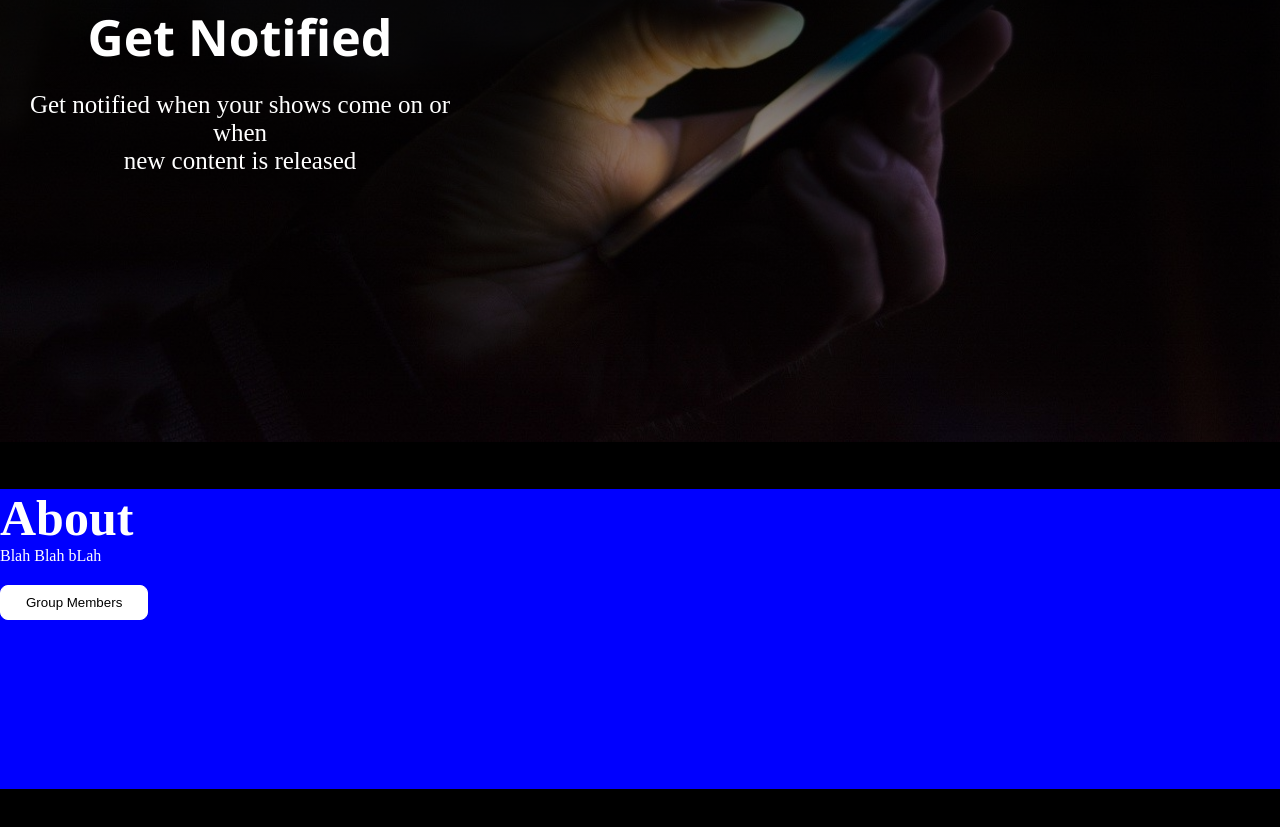
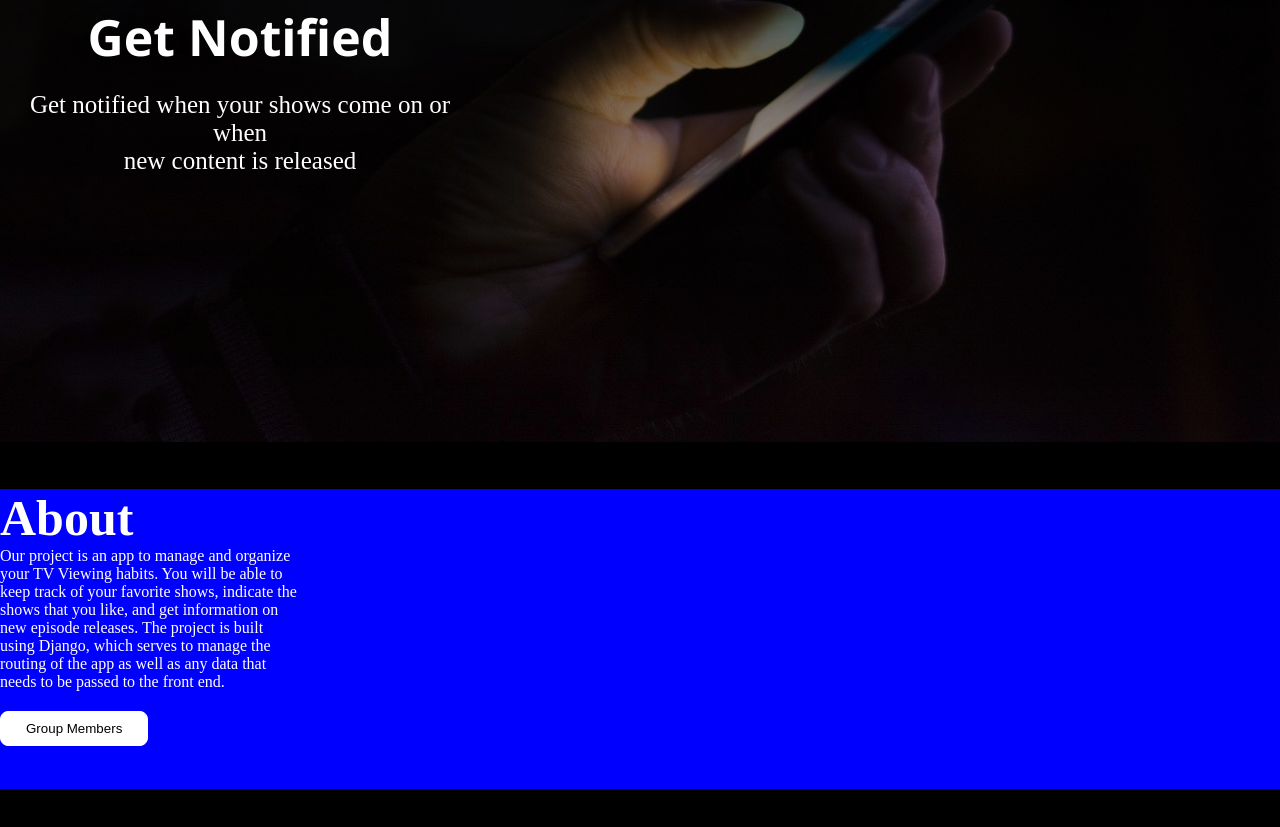
Before and after one commit to CS495org/CS495org.github.io, a plain HTML site: page index.html in a window 1280 px wide. Shown: the part 3026-3853 px from the top of the page. Drawn offline with nearby package versions, Linux system fonts and the light colour scheme; a script that the page names is missing; a web font is replaced by a local one.

Commit message:
Add about info

```diff
--- a/index.html
+++ b/index.html
@@ -71,7 +71,10 @@
 
         <div class="about">
             <h1>About</h1>
-            <p>Blah Blah bLah</p>
+            <p>Our project is an app to manage and organize your TV Viewing habits. You will be able
+          to keep track of your favorite shows, indicate the shows that you like, and get information on new
+          episode releases. The project is built using Django, which serves to manage the routing of the app
+          as well as any data that needs to be passed to the front end.</p>
             <a href="group.html">
                 <button class = "group">Group Members</button>
             </a>
```
